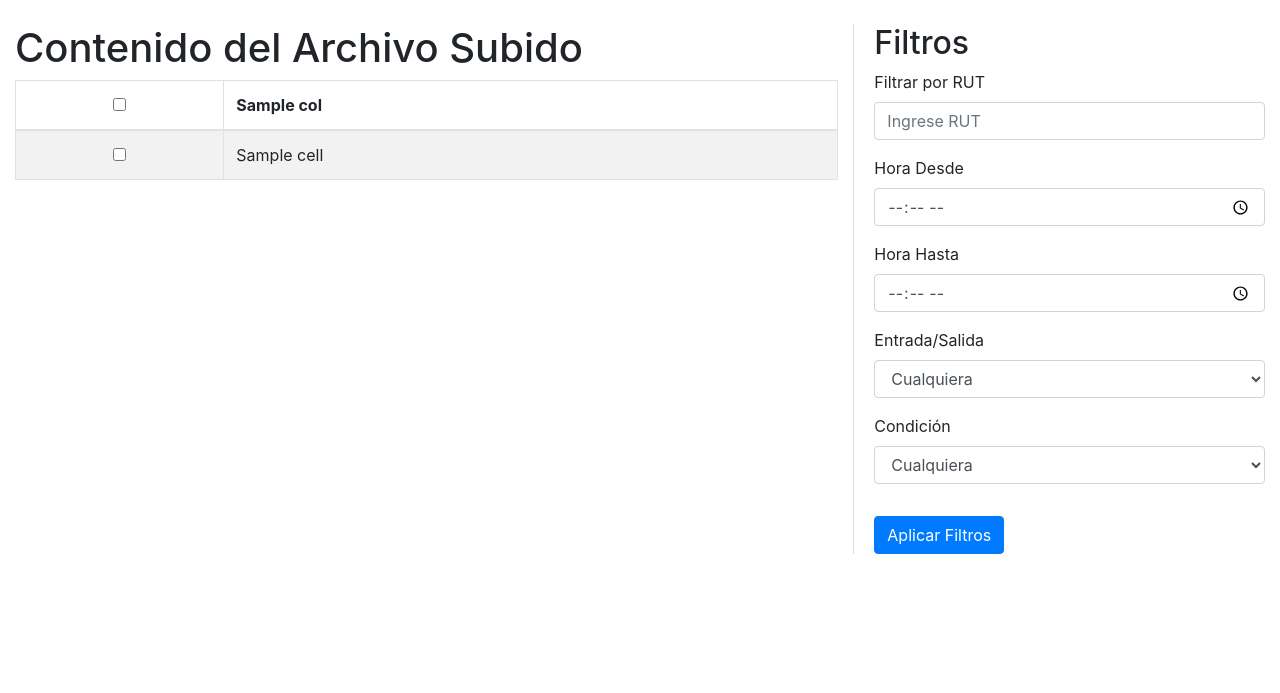
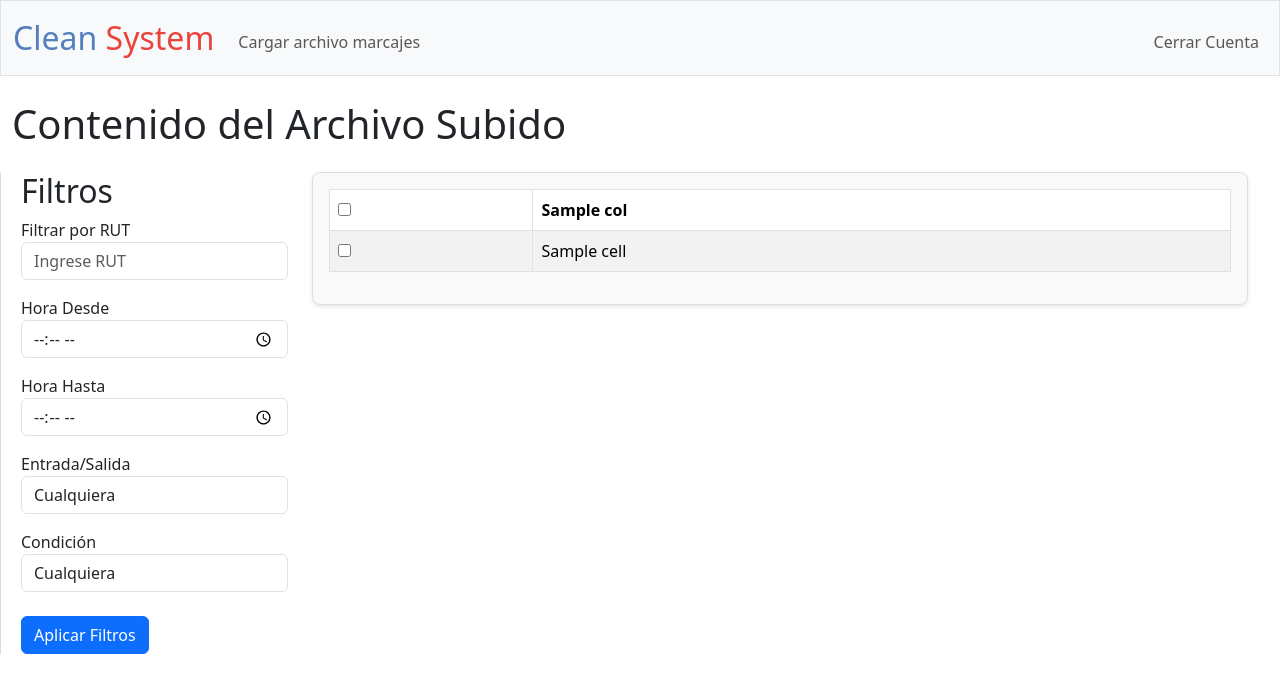
Before and after one commit to Sady-Guzman/ISW2_Proyecto_Asistencias, a Flask app: template templates/visualizacion.html in a window 1280 px wide. Shown: the top 693 px of the page. Run offline with Flask 3, Linux system fonts and the light colour scheme; the template is opened without the code that fills it: most values are stand-ins (such as "Sample title", 1, 10 or a date in 2020); some libraries are stand-ins or nearby versions.

Commit message:
mejora layout visualizacion y redirige intento de filtro

```diff
--- a/carga_archivo.py
+++ b/carga_archivo.py
@@ -48,7 +48,7 @@ def carga_archivo_func():
             return render_template("apology.html") # Por ahora
 
 
-        flash('Archivo correctamente importado')
+        # flash('Archivo correctamente importado')
         # Debug
         print(f"File saved to: {file_path}")
         # Para verlo dentro de container
@@ -65,8 +65,8 @@ def carga_archivo_func():
         processed_file_path = depurar_archivo(file_path)
 
         if processed_file_path:
-                flash('Archivo depurado correctamente')
+                # flash('Archivo depurado correctamente')
                 return redirect('/visualizacion')
         else:
-            flash('Error en la depuración del archivo', "error")
+            # flash('Error en la depuración del archivo', "error")
             return render_template("apology.html")
--- a/static/styles.css
+++ b/static/styles.css
@@ -21,3 +21,21 @@ nav .navbar-brand .green
 {
     color: #2e944b;
 }
+
+/* Ensure the table container has scroll functionality */
+.scrollable-table {
+    max-height: 70vh; /* Adjusts height to 70% of the viewport */
+    overflow-y: auto;
+    background-color: #f9f9f9; /* Light background for contrast */
+    padding: 1rem;
+    border-radius: 8px;
+    border: 1px solid #ddd;
+    box-shadow: 0 2px 4px rgba(0, 0, 0, 0.1);
+}
+
+/* Adjust the filter sidebar to occupy less space */
+.filter-sidebar {
+    border-left: 1px solid #ddd;
+    padding-left: 20px;
+    max-width: 300px; /* Limits width to improve table space */
+}
--- a/templates/visualizacion.html
+++ b/templates/visualizacion.html
@@ -1,33 +1,85 @@
-<!-- visualizacion.html -->
 <!DOCTYPE html>
 <html lang="en">
+
 <head>
-    <meta charset="UTF-8">
-    <meta name="viewport" content="width=device-width, initial-scale=1.0">
-    <title>Visualización de Archivo</title>
-    <link href="https://stackpath.bootstrapcdn.com/bootstrap/4.5.2/css/bootstrap.min.css" rel="stylesheet">
-    <link rel="stylesheet" href="{{ url_for('static', filename='styles.css') }}">
-    <style>
-        /* Custom styles for the table and dashboard */
-        .scrollable-table {
-            max-height: 400px;
-            overflow-y: auto;
-        }
-        .filter-sidebar {
-            border-left: 1px solid #ddd;
-            padding-left: 20px;
-        }
-        .checkbox-cell {
-            text-align: center;
-        }
-    </style>
+    <meta charset="utf-8">
+    <meta name="viewport" content="width=device-width, initial-scale=1, maximum-scale=1">
+
+    <!-- Bootstrap CSS -->
+    <link href="https://cdn.jsdelivr.net/npm/bootstrap@5.3.3/dist/css/bootstrap.min.css" rel="stylesheet" integrity="sha384-QWTKZyjpPEjISv5WaRU9OFeRpok6YctnYmDr5pNlyT2bRjXh0JMhjY6hW+ALEwIH" crossorigin="anonymous">
+    <script src="https://cdn.jsdelivr.net/npm/bootstrap@5.3.3/dist/js/bootstrap.bundle.min.js" integrity="sha384-YvpcrYf0tY3lHB60NNkmXc5s9fDVZLESaAA55NDzOxhy9GkcIdslK1eN7N6jIeHz" crossorigin="anonymous"></script>
+
+    <link href="/static/styles.css" rel="stylesheet">
+    <title>CleanSys: Visualización de Archivo</title>
 </head>
+
 <body>
-    <div class="container-fluid">
-        <div class="row mt-4">
-            <!-- Table Section -->
-            <div class="col-md-8">
-                <h1>Contenido del Archivo Subido</h1>
+    <!-- Header with Navbar -->
+    <nav class="bg-light border navbar navbar-expand-md navbar-light">
+        <div class="container-fluid">
+            <a class="navbar-brand" href="/"><span class="blue">Clean</span> <span class="red">System</span></a>
+            <button aria-controls="navbar" aria-expanded="false" aria-label="Toggle navigation" class="navbar-toggler" data-bs-target="#navbar" data-bs-toggle="collapse" type="button">
+                <span class="navbar-toggler-icon"></span>
+            </button>
+            <div class="collapse navbar-collapse" id="navbar">
+                <ul class="navbar-nav me-auto mt-2">
+                    <li class="nav-item"><a class="nav-link" href="/cargar">Cargar archivo marcajes</a></li>
+                </ul>
+                <ul class="navbar-nav ms-auto mt-2">
+                    <li class="nav-item"><a class="nav-link" href="/logout">Cerrar Cuenta</a></li>
+                </ul>
+            </div>
+        </div>
+    </nav>
+
+    <div class="container-fluid my-4">
+        <div class="row">
+            <div class="col-12">
+                <h1 class="mb-4">Contenido del Archivo Subido</h1>
+            </div>
+        </div>
+
+        <div class="row">
+            <!-- Filter Section (smaller column) -->
+            <div class="col-lg-3 filter-sidebar">
+                <h2>Filtros</h2>
+                <form method="POST" action="{{ url_for('visualizacion.apply_filters') }}">
+                    <div class="form-group">
+                        <label for="filter-rut">Filtrar por RUT</label>
+                        <input type="text" class="form-control" id="filter-rut" name="filter_rut" placeholder="Ingrese RUT">
+                    </div>
+                    <div class="form-group mt-3">
+                        <label for="from-hour">Hora Desde</label>
+                        <input type="time" class="form-control" id="from-hour" name="from_hour">
+                    </div>
+                    <div class="form-group mt-3">
+                        <label for="to-hour">Hora Hasta</label>
+                        <input type="time" class="form-control" id="to-hour" name="to_hour">
+                    </div>
+                    <div class="form-group mt-3">
+                        <label for="entry-exit">Entrada/Salida</label>
+                        <select class="form-control" id="entry-exit" name="entry_exit">
+                            <option value="any">Cualquiera</option>
+                            <option value="entrada">Entrada</option>
+                            <option value="salida">Salida</option>
+                        </select>
+                    </div>
+                    <div class="form-group mt-3">
+                        <label for="condition">Condición</label>
+                        <select class="form-control" id="condition" name="condition">
+                            <option value="any">Cualquiera</option>
+                            <option value="duplicado">Duplicado</option>
+                            <option value="saltado">Saltado</option>
+                            <option value="correcto">Correcto</option>
+                            <option value="invertir">Invertir</option>
+                        </select>
+                    </div>
+                    <button type="submit" class="btn btn-primary mt-4">Aplicar Filtros</button>
+                </form>
+            </div>
+
+            <!-- Table Section (larger column) -->
+            <div class="col-lg-9">
                 <div class="scrollable-table">
                     <table class="table table-striped table-bordered">
                         <thead>
@@ -51,68 +103,45 @@
                     </table>
                 </div>
             </div>
-
-            <!-- Filter Dashboard Section -->
-            <div class="col-md-4 filter-sidebar">
-                <h2>Filtros</h2>
-                <form method="POST" action="{{ url_for('visualizacion.apply_filters') }}">
-                    <!-- Filter by RUT -->
-                    <div class="form-group">
-                        <label for="filter-rut">Filtrar por RUT</label>
-                        <input type="text" class="form-control" id="filter-rut" name="filter_rut" placeholder="Ingrese RUT">
-                    </div>
-
-                    <!-- Filter by Time -->
-                    <div class="form-group">
-                        <label for="from-hour">Hora Desde</label>
-                        <input type="time" class="form-control" id="from-hour" name="from_hour">
-                    </div>
-                    <div class="form-group">
-                        <label for="to-hour">Hora Hasta</label>
-                        <input type="time" class="form-control" id="to-hour" name="to_hour">
-                    </div>
-
-                    <!-- Select Entrada/Salida -->
-                    <div class="form-group">
-                        <label for="entry-exit">Entrada/Salida</label>
-                        <select class="form-control" id="entry-exit" name="entry_exit">
-                            <option value="any">Cualquiera</option>
-                            <option value="entrada">Entrada</option>
-                            <option value="salida">Salida</option>
-                        </select>
-                    </div>
-
-                    <!-- Select Condition -->
-                    <div class="form-group">
-                        <label for="condition">Condición</label>
-                        <select class="form-control" id="condition" name="condition">
-                            <option value="any">Cualquiera</option>
-                            <option value="duplicado">Duplicado</option>
-                            <option value="saltado">Saltado</option>
-                            <option value="correcto">Correcto</option>
-                            <option value="invertir">Invertir</option>
-                        </select>
-                    </div>
-
-                    <!-- Apply Filters Button -->
-                    <button type="submit" class="btn btn-primary mt-3">Aplicar Filtros</button>
-                </form>
-            </div>
         </div>
     </div>
 
     <script>
         // Toggle all checkboxes
         function toggleAllCheckboxes(source) {
-            checkboxes = document.getElementsByClassName('row-checkbox');
-            for (var i = 0; i < checkboxes.length; i++) {
-                checkboxes[i].checked = source.checked;
+            const checkboxes = document.getElementsByClassName('row-checkbox');
+            for (let checkbox of checkboxes) {
+                checkbox.checked = source.checked;
             }
         }
     </script>
 
-    <script src="https://code.jquery.com/jquery-3.5.1.slim.min.js"></script>
-    <script src="https://cdn.jsdelivr.net/npm/@popperjs/core@2.9.1/dist/umd/popper.min.js"></script>
-    <script src="https://stackpath.bootstrapcdn.com/bootstrap/4.5.2/js/bootstrap.min.js"></script>
+    <style>
+        /* Styling adjustments to make full use of screen space */
+        body {
+            overflow-x: hidden;
+        }
+
+        .container-fluid {
+            max-width: 100%;
+        }
+
+        .scrollable-table {
+            max-height: 75vh;
+            overflow-y: auto;
+            background-color: #f9f9f9;
+            padding: 1rem;
+            border-radius: 8px;
+            border: 1px solid #ddd;
+            box-shadow: 0 2px 4px rgba(0, 0, 0, 0.1);
+        }
+
+        .filter-sidebar {
+            max-width: 300px;
+            border-left: 1px solid #ddd;
+            padding-left: 20px;
+        }
+    </style>
 </body>
+
 </html>
```
Also changed, not shown: visualizacion.py (+26 -52 lines), 1 other file.
